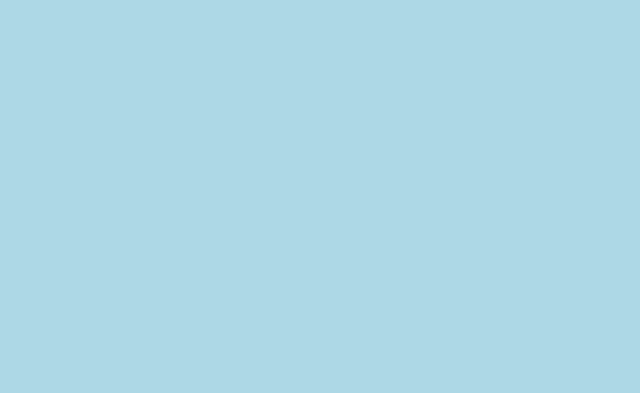
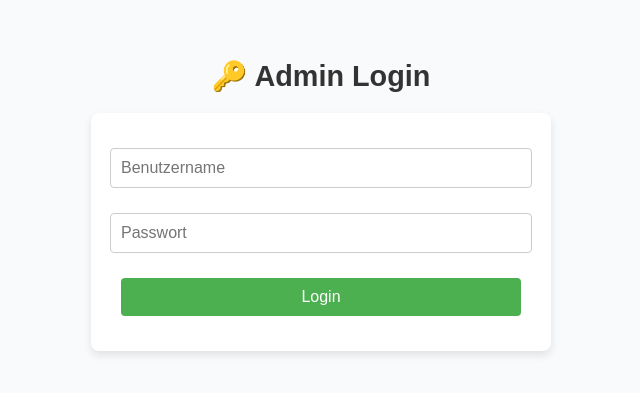
Before and after one commit to frankIllner2/frontend-kiezjagd, a Vue app: page /admin/login in a window 1280 px wide. Before the commit this address had no page. Shown: the part 227-620 px from the top of the page, without its empty margins (319-959 px from the left). Built offline with nearby package versions, Linux system fonts and the light colour scheme.

Commit message:
AdminBreich ist passwortgeschützt und Soeilbeschreibung

```diff
--- a/src/assets/global.css
+++ b/src/assets/global.css
@@ -46,3 +46,17 @@ body {
   .game-card .margin-top-2 {
     margin-top: 2em;
   }
+  textarea {
+    width: 50%;
+    padding: 10px;
+    border: 1px solid #ccc;
+    border-radius: 4px;
+    font-size: 1rem;
+    transition: border-color 0.3s;
+    resize: vertical;
+  }
+
+  textarea:focus {
+    border-color: #4caf50;
+    outline: none;
+  }
--- a/src/components/GameEditForm.vue
+++ b/src/components/GameEditForm.vue
@@ -21,6 +21,17 @@
         <div class="form-group">
           <label for="name">Spielname:</label>
           <input v-model="game.name" id="name" placeholder="Spielname eingeben" />
+        </div>
+
+        <div class="form-group">
+          <label for="description">Spielbeschreibung:</label>
+          <textarea
+            v-model="game.description"
+            id="description"
+            placeholder="Kurze Beschreibung des Spiels bearbeiten"
+            rows="4"
+            required
+          ></textarea>
         </div>
 
         <div class="form-group">
@@ -80,6 +91,7 @@ export default {
         name: "",
         ageGroup: "",
         encryptedId: "",
+        description: "",
         questions: [],
       },
       selectedQuestion: { question: "", answer: "" },
@@ -308,7 +320,7 @@ input {
   margin-top: 15px;
 }
 @media (min-width: 1200px) {
-  input {
+  input, textarea {
     width: 50%;
   }
 }
--- a/src/components/GameForm.vue
+++ b/src/components/GameForm.vue
@@ -12,6 +12,18 @@
     <div class="form-group">
       <label for="name">Spielname</label>
       <input v-model="localGame.name" id="name" placeholder="Spielname eingeben" required />
+    </div>
+
+    <!-- Spielbeschreibung -->
+    <div class="form-group">
+      <label for="description">Spielbeschreibung</label>
+      <textarea
+        v-model="localGame.description"
+        id="description"
+        placeholder="Kurze Beschreibung des Spiels hinzufügen"
+        rows="4"
+        required
+      ></textarea>
     </div>
 
     <!-- Altersgruppe -->
@@ -96,7 +108,8 @@ label {
 }
 
 input,
-select {
+select,
+textarea {
   width: 100%;
   padding: 10px;
   border: 1px solid #ccc;
--- a/src/components/GameQuestion.vue
+++ b/src/components/GameQuestion.vue
@@ -42,6 +42,18 @@ export default {
       selectedOptions: [],
     };
   },
+  mounted() {
+    // Lade gespeicherten Index aus localStorage
+    const savedIndex = localStorage.getItem('currentQuestionIndex');
+    if (savedIndex !== null) {
+      this.$emit('updateIndex', parseInt(savedIndex, 10)); // Index zurücksetzen
+    }
+  },
+  watch: {
+    currentIndex(newIndex) {
+      this.saveProgress(newIndex);
+    },
+  },
   methods: {
     toggleOption(index) {
       if (this.selectedOptions.includes(index)) {
@@ -60,19 +72,25 @@ export default {
           .map((option, index) => (option.correct ? index : null))
           .filter((index) => index !== null);
 
-        isCorrect = JSON.stringify(correctIndexes.sort()) === JSON.stringify(this.selectedOptions.sort());
+        isCorrect =
+          JSON.stringify(correctIndexes.sort()) ===
+          JSON.stringify(this.selectedOptions.sort());
       }
 
       this.$emit('submitAnswer', { isCorrect });
       this.userAnswer = '';
       this.selectedOptions = [];
     },
+    saveProgress(index) {
+      localStorage.setItem('currentQuestionIndex', index);
+      console.log(`📍 Fortschritt gespeichert: Frage ${index + 1}`);
+    },
     getCorrectImageUrl(imageUrl) {
       if (imageUrl.startsWith('http://localhost')) {
         return imageUrl.replace('localhost', window.location.hostname);
       }
       return imageUrl;
-    }
+    },
   },
 };
 </script>
--- a/src/router/index.js
+++ b/src/router/index.js
@@ -1,8 +1,11 @@
+
+import axios from 'axios';
 import { createRouter, createWebHistory } from 'vue-router';
 import HomePage from '../views/Home.vue';
 import GamePage from '../views/Game.vue';
 import AdminPage from '../views/Admin.vue';
 import GameEditForm from '../components/GameEditForm.vue'; // Bearbeitungsformular hinzufügen
+import AdminLogin from '../views/AdminLogin.vue';
 
 const routes = [
   {
@@ -20,13 +23,20 @@ const routes = [
     path: '/admin',
     name: 'Admin',
     component: AdminPage,
+    meta: { requiresAuth: true }
   },
   {
     path: '/admin/edit/:id',
     name: 'EditGame',
     component: GameEditForm,
+    meta: { requiresAuth: true },
     props: true, // Parameter id wird als Prop übergeben
   },
+  {
+    path: '/admin/login',
+    name: 'AdminLogin',
+    component: AdminLogin
+  }
 ];
 
 const router = createRouter({
@@ -34,4 +44,29 @@ const router = createRouter({
   routes,
 });
 
+// Navigation Guard für Auth-Schutz
+router.beforeEach(async (to, from, next) => {
+  const token = localStorage.getItem('token');
+
+  if (to.meta.requiresAuth) {
+    if (!token) {
+      next('/admin/login');
+    } else {
+      try {
+        await axios.get('http://localhost:5000/api/auth/validate', {
+          headers: { Authorization: `Bearer ${token}` }
+        });
+        next();
+      } catch (err) {
+        console.error('❌ Token ungültig:', err.response?.data?.message || err.message);
+        localStorage.removeItem('token');
+        next('/admin/login');
+      }
+    }
+  } else {
+    next();
+  }
+});
+
+
 export default router;
--- a/src/services/apiService.js
+++ b/src/services/apiService.js
@@ -121,8 +121,10 @@ export const apiService = {
 
   // 🔹 Ergebnis speichern
   saveGameResult(result) {
-    if (!result) throw new Error('⚠️ Ergebnis darf nicht leer sein.');
-    return performRequest('post', '/results', result);
+    if (!result || !result.gameId || !result.teamName || !result.email || !result.startTime || !result.endTime || !result.duration) {
+      throw new Error('⚠️ Fehlende Felder beim Speichern des Ergebnisses.');
+    }
+    return performRequest('post', `/results`, result);
   },
 
   // 🔹 Bild hochladen
--- a/src/views/Admin.vue
+++ b/src/views/Admin.vue
@@ -1,5 +1,10 @@
 <template>
   <div class="admin-container">
+    <div class="logout">
+      <h2>🔒 Admin-Bereich</h2>
+      <button @click="logout">Logout</button>
+      <router-view />
+    </div>
     <!-- Sidebar für Navigation -->
     <aside class="sidebar">
       <button @click="currentView = 'list'">Alle Spiele</button>
@@ -110,6 +115,10 @@ export default {
       this.selectedGame = null;
       this.currentView = "list";
     },
+    logout() {
+      localStorage.removeItem('token');
+      this.$router.push('/admin/login');
+    }
   },
   mounted() {
     this.fetchGames();
@@ -118,6 +127,12 @@ export default {
 </script>
 
 <style scoped>
+
+.logout {
+  display: inline-flex;
+  flex-direction: column-reverse;
+}
+
 /* Allgemeine Container-Stile */
 .admin-container {
   display: flex;
--- /dev/null
+++ b/src/views/AdminLogin.vue
@@ -0,0 +1,123 @@
+<template>
+    <div class="login-container">
+      <h2>🔑 Admin Login</h2>
+      <form @submit.prevent="login" class="login-form">
+        <input
+          v-model="username"
+          placeholder="Benutzername"
+          required
+        />
+        <input
+          v-model="password"
+          type="password"
+          placeholder="Passwort"
+          required
+        />
+        <button type="submit">Login</button>
+      </form>
+      <p v-if="error" class="error-message">{{ error }}</p>
+    </div>
+  </template>
+
+  <script>
+  import axios from 'axios';
+
+  export default {
+    data() {
+      return {
+        username: '',
+        password: '',
+        error: ''
+      };
+    },
+    methods: {
+      async login() {
+        try {
+          const response = await axios.post('http://localhost:5000/api/auth/login', {
+            username: this.username,
+            password: this.password,
+          });
+          localStorage.setItem('token', response.data.token);
+          this.$router.push('/admin');
+        } catch (err) {
+          console.error(err.response?.data?.message || err.message);
+          this.error = err.response?.data?.message || '❌ Login fehlgeschlagen.';
+        }
+      }
+    }
+  };
+  </script>
+
+  <style scoped>
+  /* Container zentrieren */
+  .login-container {
+    display: flex;
+    flex-direction: column;
+    justify-content: center;
+    align-items: center;
+    height: 100vh;
+    background: #f9fafc;
+    padding: 20px;
+  }
+
+  /* Titel */
+  h2 {
+    margin-bottom: 20px;
+    font-size: 1.8rem;
+    color: #333;
+  }
+
+  /* Formular-Stil */
+  .login-form {
+    display: flex;
+    flex-direction: column;
+    align-items: center;
+    background: #ffffff;
+    padding: 30px;
+    border-radius: 8px;
+    box-shadow: 0 4px 8px rgba(0, 0, 0, 0.1);
+    width: 100%;
+    max-width: 400px;
+    gap: 15px;
+  }
+
+  /* Eingabefelder */
+  .login-form input {
+    width: 100%;
+    padding: 10px;
+    border: 1px solid #ccc;
+    border-radius: 4px;
+    font-size: 1rem;
+    outline: none;
+  }
+
+  .login-form input:focus {
+    border-color: #4caf50;
+    box-shadow: 0 0 5px rgba(76, 175, 80, 0.5);
+  }
+
+  /* Login-Button */
+  .login-form button {
+    width: 100%;
+    padding: 10px;
+    background-color: #4caf50;
+    color: white;
+    border: none;
+    border-radius: 4px;
+    font-size: 1rem;
+    cursor: pointer;
+    transition: background-color 0.3s ease;
+  }
+
+  .login-form button:hover {
+    background-color: #388e3c;
+  }
+
+  /* Fehlermeldung */
+  .error-message {
+    margin-top: 15px;
+    color: #d32f2f;
+    font-size: 0.9rem;
+    text-align: center;
+  }
+  </style>
```
Also changed, not shown: src/views/Game.vue (+62 -12 lines), 1 other file (tests, documents, lock files or other folders). Lines whose indentation alone changed are shown as unchanged.
